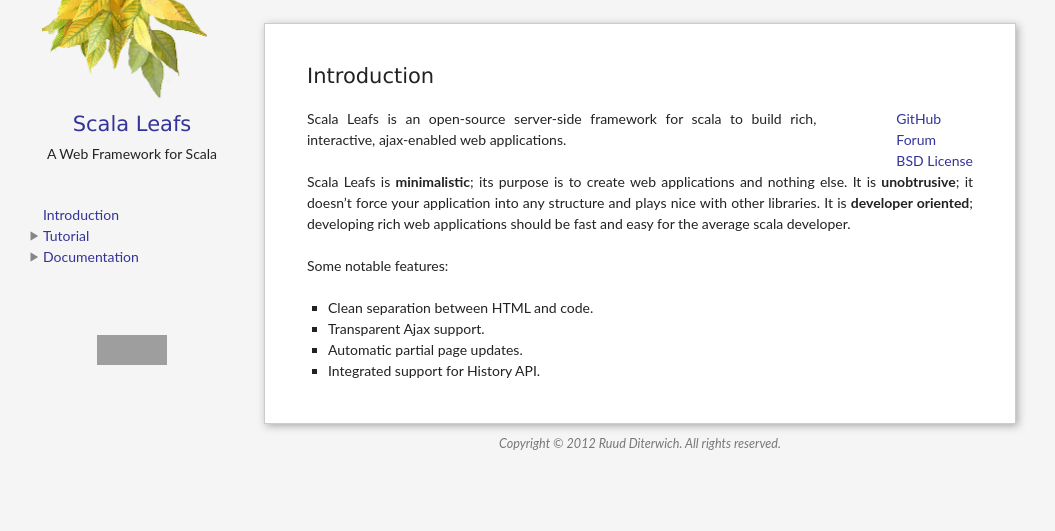
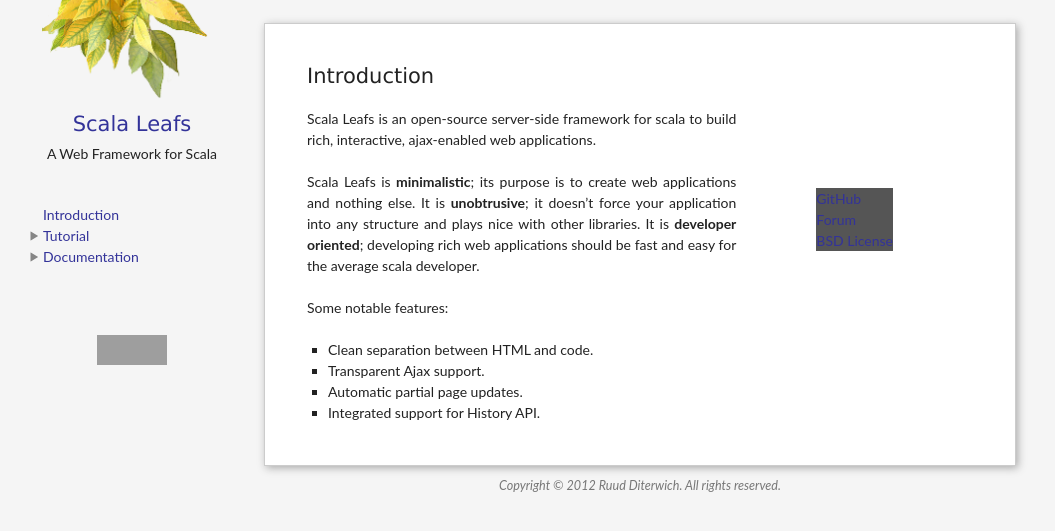
Before and after one commit to scalastuff/scalaleafs, a Jekyll site: the page built from index.md, in a window 1280 px wide. Shown: the top 531 px of the page, without its empty margins (0-1055 px from the left). Built offline with Jekyll 4.4.1, drawn with Linux system fonts in a browser that asks for light colours; grey boxes are pictures that could not be loaded.

Commit message:
Updated index.md

```diff
--- a/index.md
+++ b/index.md
@@ -3,7 +3,7 @@
 layout: default
 ---
 
-<div style="float:right; margin-left: 80px;">
+<div style="float:right; margin: 80px; background-color: #555">
 <a href="https://github.com/scalastuff/scalaleafs">GitHub</a><br/>
 <a href="https://groups.google.com/forum/#!forum/scalaleafs">Forum</a><br/>
 <a href="https://github.com/scalastuff/scalaleafs/blob/master/LICENSE.TXT">BSD License</a>
```
